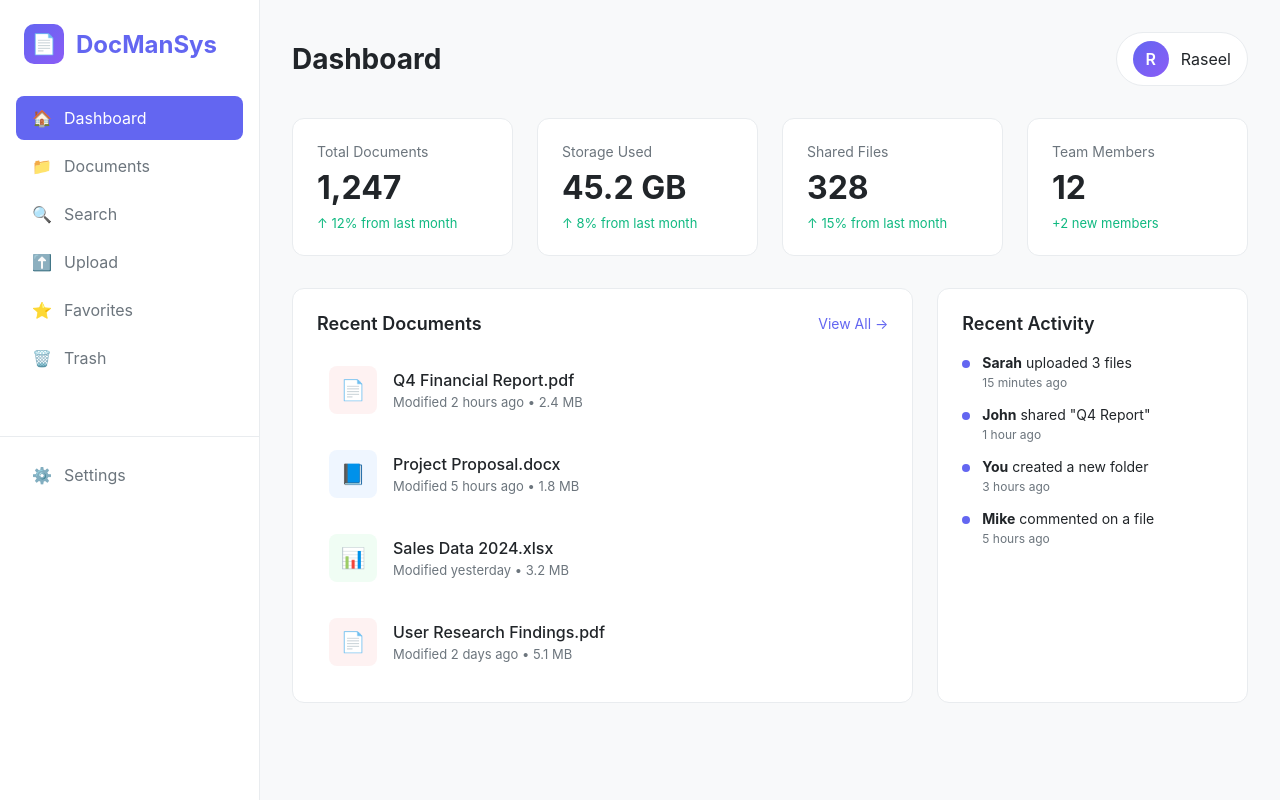
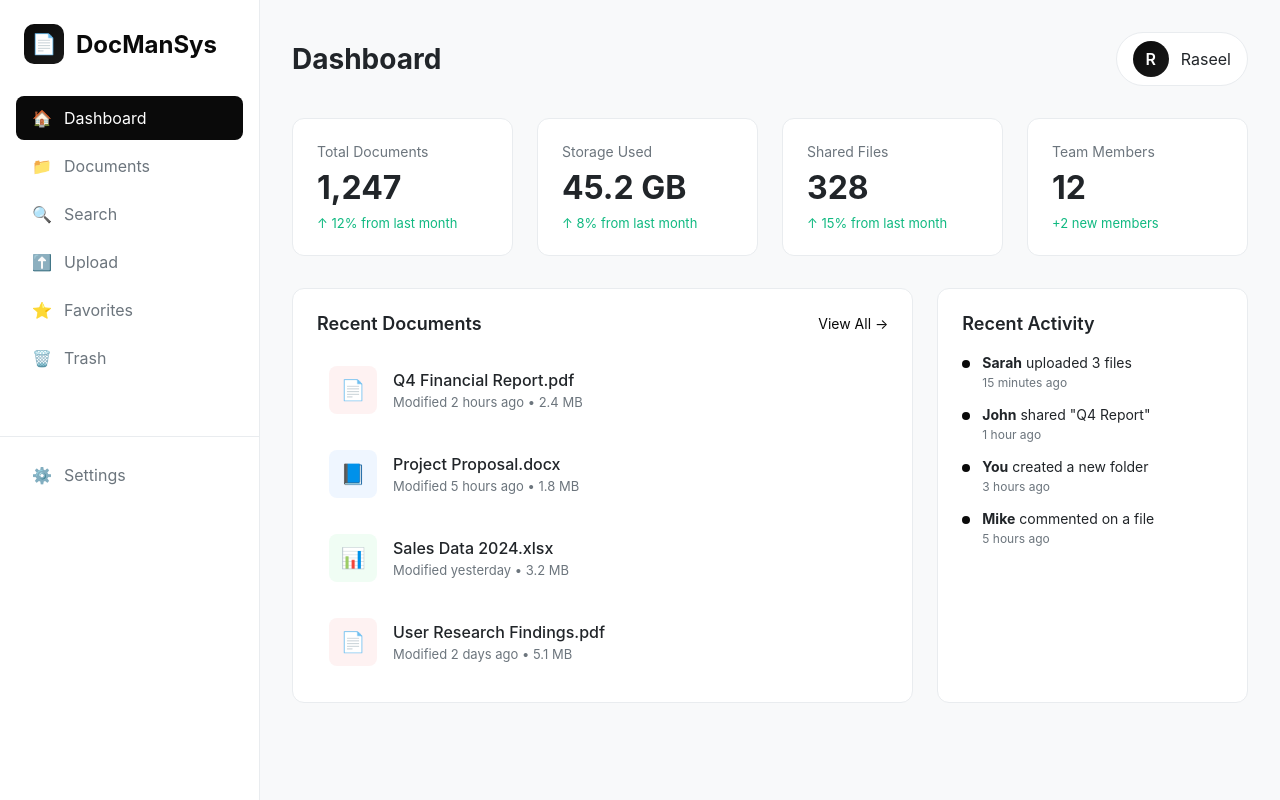
Before and after one commit to screwgoth/docmansys, a website: page designs/mockups/dashboard.html in a window 1280 px wide. Drawn offline with Linux system fonts and the light colour scheme.

Commit message:
Update theme from purple/indigo to black
- Changed primary color from #6366f1 (indigo) to #0a0a0a (black)
- Changed secondary from #8b5cf6 (purple) to #1a1a1a (dark gray)
- Updated all mockup files: dashboard, documents, upload, viewer
- Updated design presentation to reflect black theme
- Maintained accessibility and contrast ratios

Per Raseel's feedback on initial designs.

```diff
--- a/designs/mockups/dashboard.html
+++ b/designs/mockups/dashboard.html
@@ -34,7 +34,7 @@
             padding: 0 24px 32px;
             font-size: 24px;
             font-weight: 700;
-            color: #6366f1;
+            color: #0a0a0a;
             display: flex;
             align-items: center;
             gap: 12px;
@@ -43,7 +43,7 @@
         .logo-icon {
             width: 40px;
             height: 40px;
-            background: linear-gradient(135deg, #6366f1 0%, #8b5cf6 100%);
+            background: linear-gradient(135deg, #0a0a0a 0%, #1a1a1a 100%);
             border-radius: 10px;
             display: flex;
             align-items: center;
@@ -75,7 +75,7 @@
         }
 
         .nav-item.active {
-            background: #6366f1;
+            background: #0a0a0a;
             color: white;
         }
 
@@ -116,7 +116,7 @@
             width: 36px;
             height: 36px;
             border-radius: 50%;
-            background: linear-gradient(135deg, #6366f1 0%, #8b5cf6 100%);
+            background: linear-gradient(135deg, #0a0a0a 0%, #1a1a1a 100%);
             display: flex;
             align-items: center;
             justify-content: center;
@@ -190,7 +190,7 @@
 
         .view-all {
             font-size: 14px;
-            color: #6366f1;
+            color: #0a0a0a;
             cursor: pointer;
         }
 
@@ -263,7 +263,7 @@
             width: 8px;
             height: 8px;
             border-radius: 50%;
-            background: #6366f1;
+            background: #0a0a0a;
             margin-top: 6px;
         }
 
```
Also changed, not shown: designs/mockups/DESIGN_PRESENTATION.md (+3 -2 lines), designs/mockups/documents.html (+4 -4 lines), designs/mockups/upload.html (+8 -8 lines), designs/mockups/viewer.html (+2 -2 lines).
